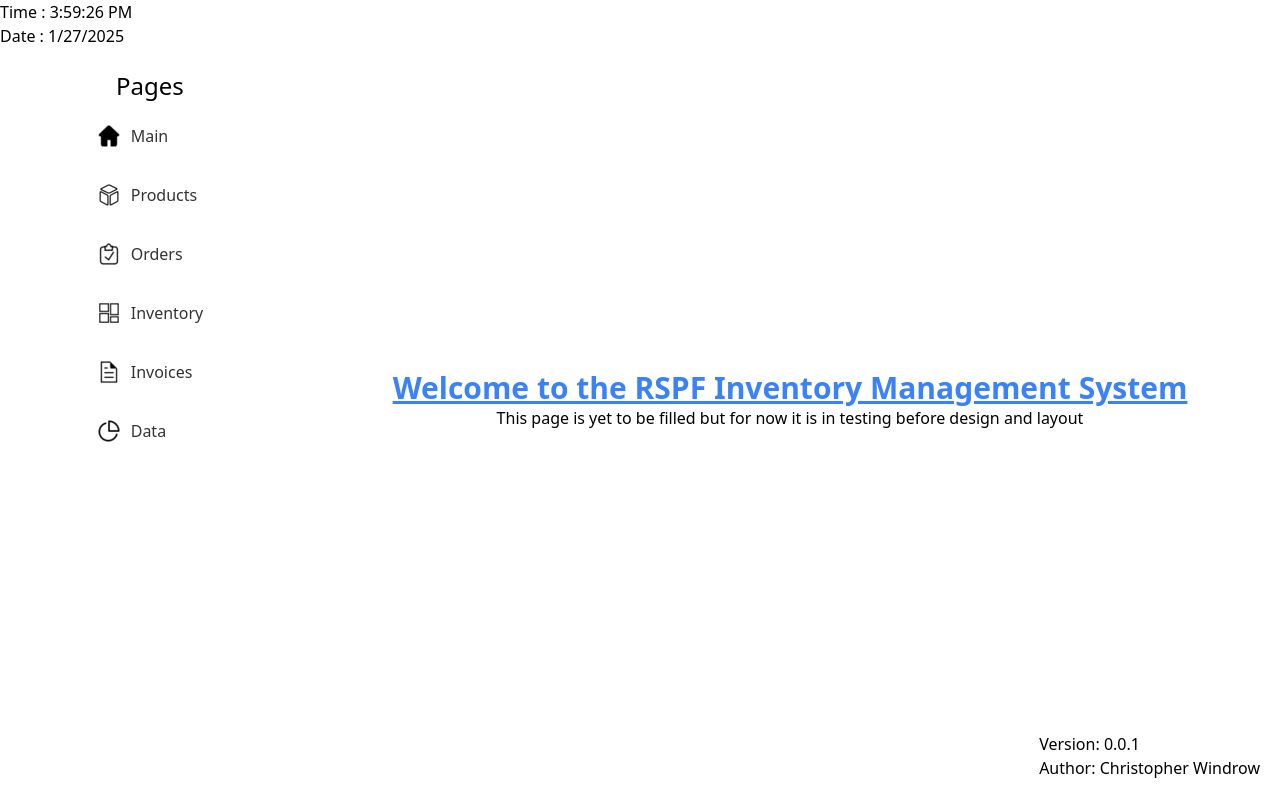
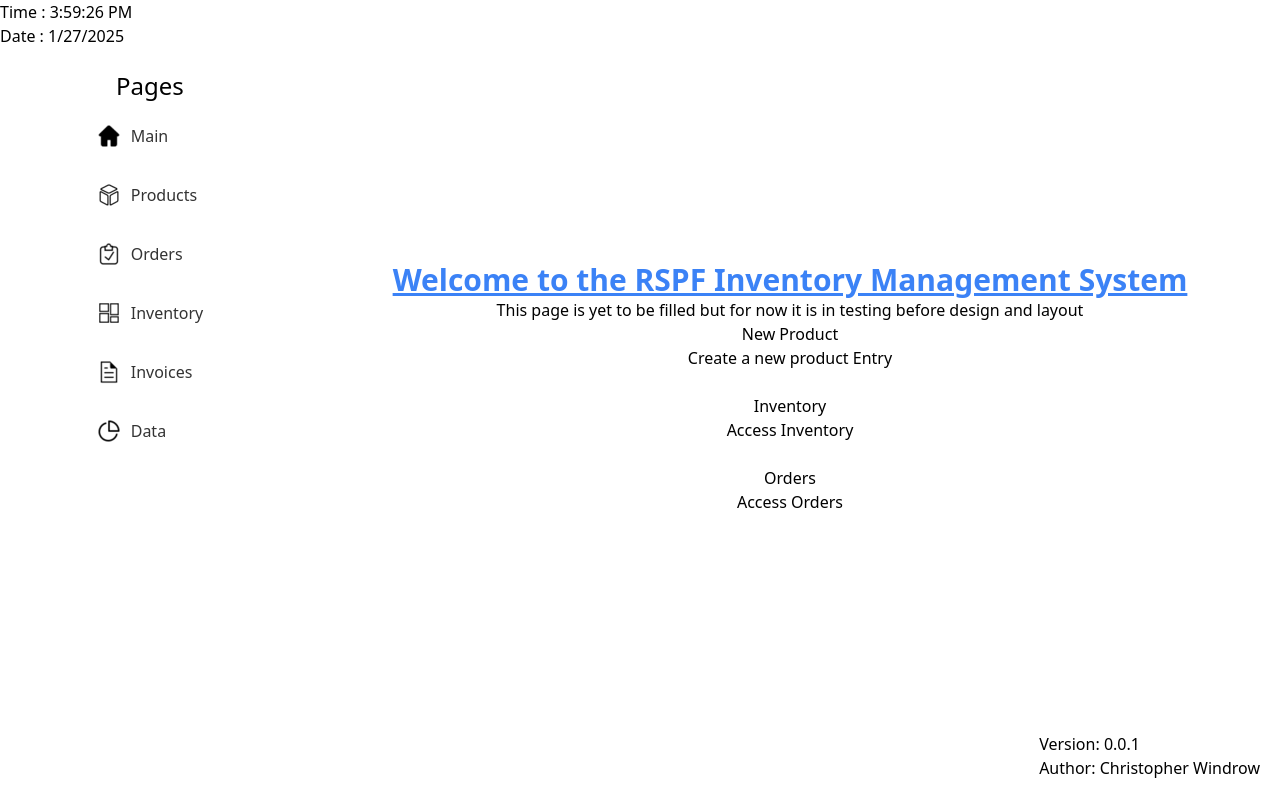
Before and after one commit to cwindrow007/RSPFStack, a React (Create React App) app in the folder frontend/: page / in a window 1280 px wide. Built offline with nearby package versions, Linux system fonts and the light colour scheme.

Commit message:
Updated DashCard
DashCards are working but the Image isn't valid. Needs work in the sense that image loading has a bug and the links are not fast action links

```diff
--- a/frontend/src/Components/DashBoardCardData.tsx
+++ b/frontend/src/Components/DashBoardCardData.tsx
@@ -1,4 +1,7 @@
 import { routeMap } from "../EventHandlers/routeMap";
+import ProductsIcon from "../Icons/Products.png";
+import OrdersIcon from "../Icons/Orders.png";
+import InventoryIcon from "../Icons/Inventory.png";
 
 export const cardData = [
     {
@@ -10,11 +13,14 @@ export const cardData = [
     {
         title: "Inventory",
         Description: "Access Inventory",
+        icon: OrdersIcon,
         route: routeMap.inventory
     },
     {
         title: "Orders",
         Description: "Access Orders",
+        icon: InventoryIcon,
         route: routeMap.orders
     }
 ]
+export default cardData;
--- a/frontend/src/Components/DashboardCard.tsx
+++ b/frontend/src/Components/DashboardCard.tsx
@@ -1,19 +1,19 @@
 import {useNavigate} from "react-router-dom";
+import {ReactNode} from "react";
 
 interface baseCardProps {
     title: string;
-    icon: React.ComponentType;
-    description: string;
+    Description: string;
     route: string;
 }
 
-export function DashboardCard({title, description, route}: baseCardProps){
+export function DashboardCard({title, Description, route}: baseCardProps){
     const navigate = useNavigate();
 
     return(
         <div>
             <h3>{title}</h3>
-            <p>{description}</p>
+            <p>{Description}</p>
             <div>
                 <button onClick={() => navigate(route)}>
                 </button>
@@ -21,3 +21,4 @@ export function DashboardCard({title, description, route}: baseCardProps){
         </div>
     );
 }
+export default DashboardCard;
--- /dev/null
+++ b/frontend/src/Components/Modals/QuickActionModal.tsx
@@ -0,0 +1,13 @@
+import { DashboardCard } from "../DashboardCard";
+import { cardData } from "../DashBoardCardData";
+
+const QuickActionModal = () =>{
+    return(
+        <div>
+            {cardData.map((card,index) =>(
+                <DashboardCard key={index} {...card} />
+                ))}
+        </div>
+    );
+};
+export default QuickActionModal;
--- a/frontend/src/Pages/MainPage.tsx
+++ b/frontend/src/Pages/MainPage.tsx
@@ -1,6 +1,7 @@
 import React from 'react';
 import LeftNav from "../Components/NavBar";
 import TopBar from "../Components/TopBar"
+import QuickAction from "../Components/Modals/QuickActionModal"
 
 const MainPage: React.FC = () => {
     return(
@@ -17,6 +18,7 @@ const MainPage: React.FC = () => {
                     <p>
                         This page is yet to be filled but for now it is in testing before design and layout
                     </p>
+                    <QuickAction/>
                 </div>
             </main>
         </div>
```
